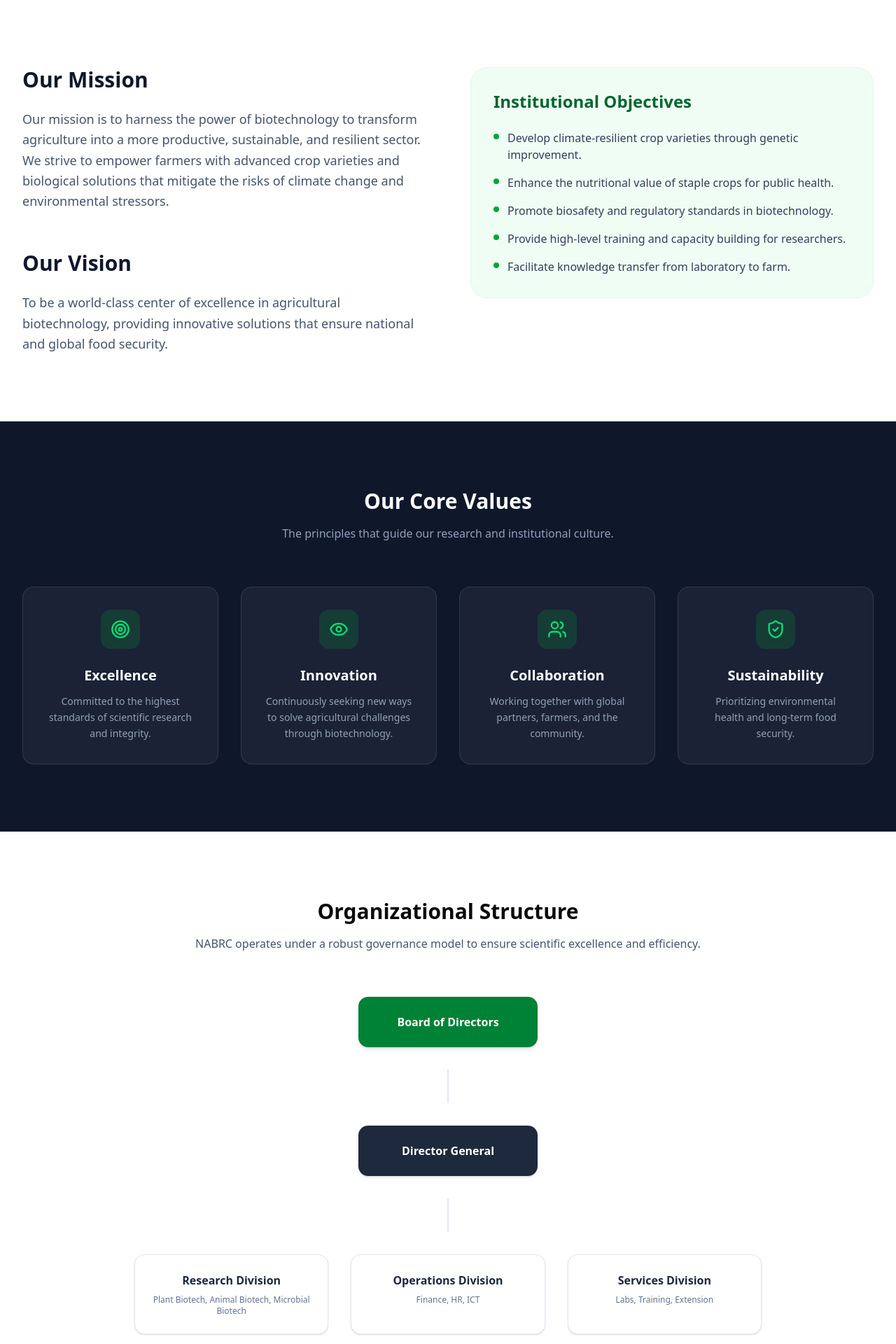
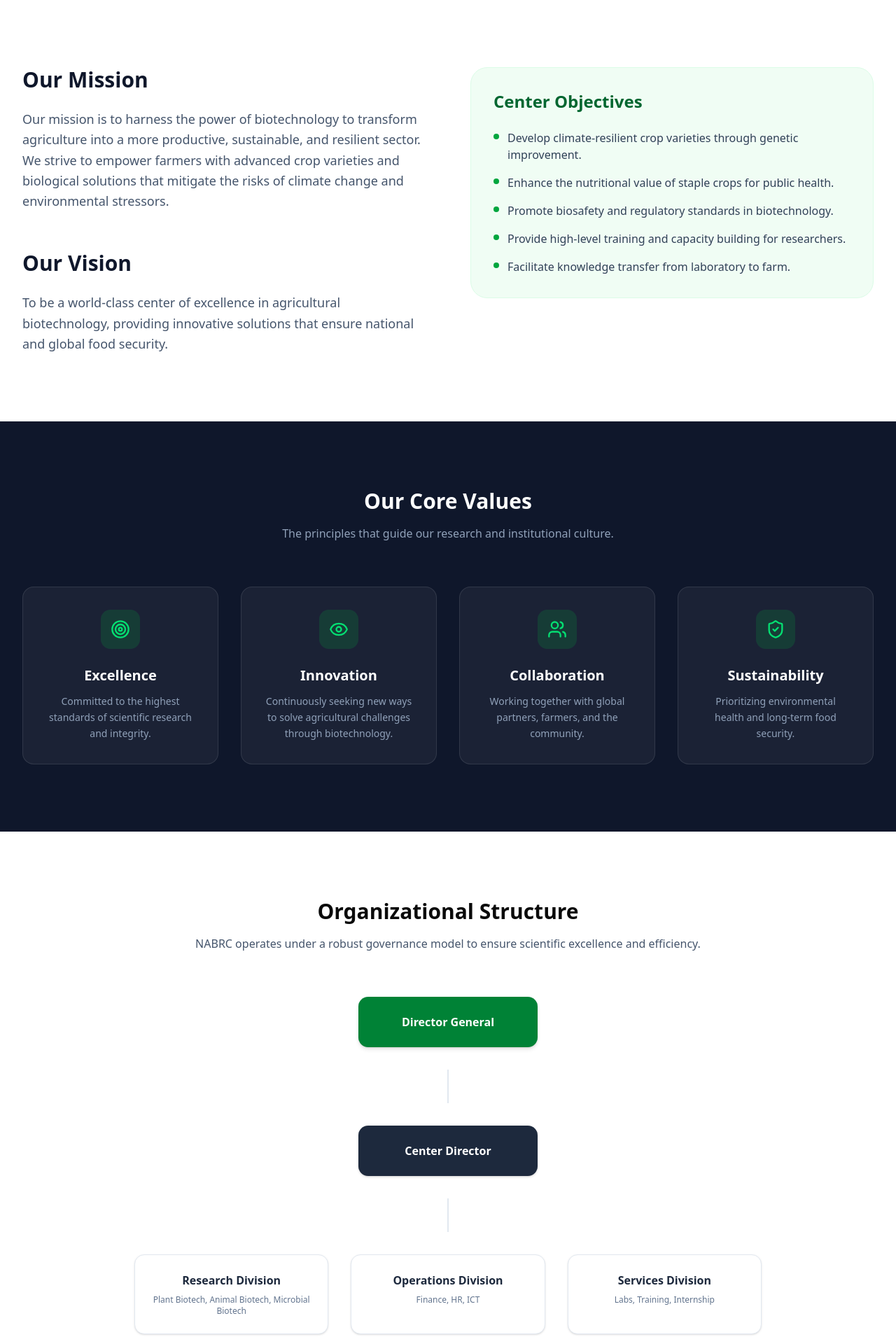
Before and after one commit to Firaol-Ararsa/agribio-web-core, a React (Vite) app: page /about in a window 1280 px wide. Shown: the part 480-2400 px from the top of the page at 70% size. Built offline with nearby package versions, Linux system fonts and the light colour scheme.

Commit message:
Update About.tsx

```diff
--- a/src/pages/About.tsx
+++ b/src/pages/About.tsx
@@ -32,7 +32,7 @@ export default function About() {
             </p>
           </div>
           <div className="bg-green-50 p-8 rounded-3xl border border-green-100">
-            <h3 className="text-2xl font-bold text-green-800 mb-6">Institutional Objectives</h3>
+            <h3 className="text-2xl font-bold text-green-800 mb-6">Center Objectives</h3>
             <ul className="space-y-4">
               {[
                 "Develop climate-resilient crop varieties through genetic improvement.",
@@ -80,9 +80,9 @@ export default function About() {
         </div>
         <div className="max-w-4xl mx-auto">
           <div className="flex flex-col items-center">
-            <div className="p-6 bg-green-700 text-white rounded-xl font-bold w-64 text-center mb-8 shadow-lg">Board of Directors</div>
+            <div className="p-6 bg-green-700 text-white rounded-xl font-bold w-64 text-center mb-8 shadow-lg">Director General</div>
             <div className="w-0.5 h-12 bg-slate-200 mb-8" />
-            <div className="p-6 bg-slate-800 text-white rounded-xl font-bold w-64 text-center mb-8 shadow-md">Director General</div>
+            <div className="p-6 bg-slate-800 text-white rounded-xl font-bold w-64 text-center mb-8 shadow-md">Center Director</div>
             <div className="w-0.5 h-12 bg-slate-200" />
             <div className="grid grid-cols-1 md:grid-cols-3 gap-8 mt-8 w-full">
               <div className="p-6 bg-white border border-slate-200 rounded-xl text-center shadow-sm">
@@ -95,7 +95,7 @@ export default function About() {
               </div>
               <div className="p-6 bg-white border border-slate-200 rounded-xl text-center shadow-sm">
                 <h5 className="font-bold text-slate-800 mb-2">Services Division</h5>
-                <p className="text-xs text-slate-500">Labs, Training, Extension</p>
+                <p className="text-xs text-slate-500">Labs, Training, Internship</p>
               </div>
             </div>
           </div>
```
